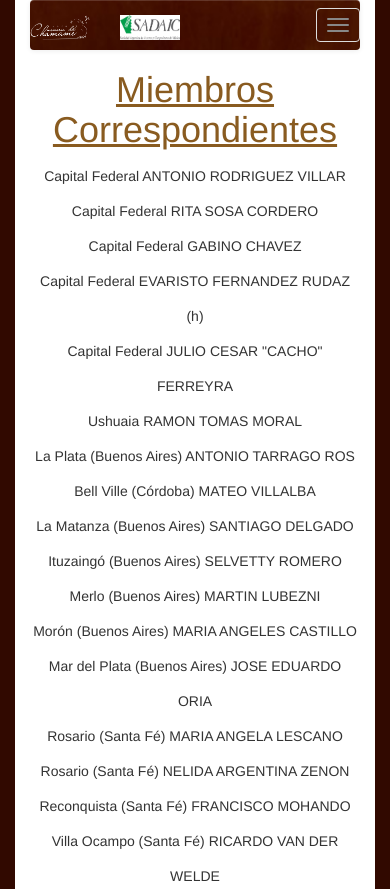
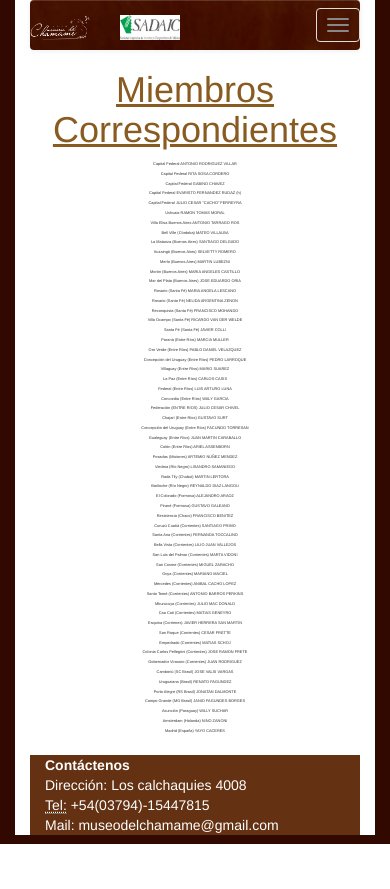
Before and after one commit to paslo22/fmdc, a Django app: page /miembros/ in a window 390 px wide. Shown: the top 889 px of the page. After the commit the page ends 844 px from the top, so only its background shows below. Run offline with Django 3.2, Linux system fonts and the light colour scheme; data that the repository does not hold is empty; parts of the project's set-up code (start-up, migrations or seed data) failed here and were passed over; some libraries are stand-ins or nearby versions.

Commit message:
Fixing text responsive width on miembros

```diff
--- a/web/static/web/css/miembros.css
+++ b/web/static/web/css/miembros.css
@@ -1,4 +1,5 @@
 p{
     text-align: center;
     line-height: 2.5;
+    font-size: 1vw;
 }
--- a/web/templates/web/miembros.html
+++ b/web/templates/web/miembros.html
@@ -20,7 +20,7 @@
 				<p>Capital Federal EVARISTO FERNANDEZ RUDAZ (h)</p>
 				<p>Capital Federal JULIO CESAR "CACHO" FERREYRA</p>
 				<p>Ushuaia RAMON TOMAS MORAL</p>
-				<p>La Plata (Buenos Aires) ANTONIO TARRAGO ROS</p>
+				<p>Villa Elisa Buenos Aires ANTONIO TARRAGO ROS</p>
 				<p>Bell Ville (Córdoba) MATEO VILLALBA</p>
 				<p>La Matanza (Buenos Aires) SANTIAGO DELGADO</p>
 				<p>Ituzaingó (Buenos Aires) SELVETTY ROMERO</p>
```
